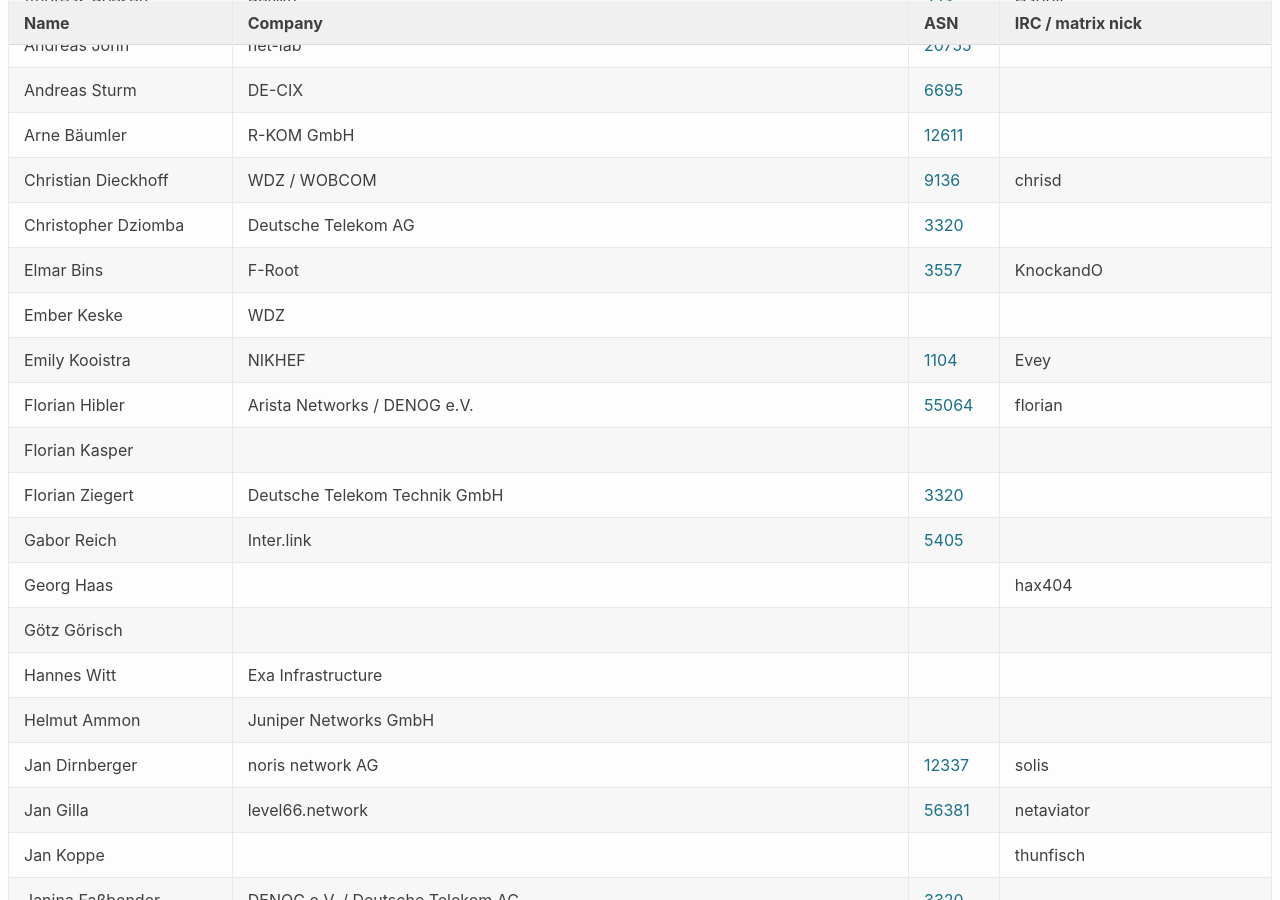
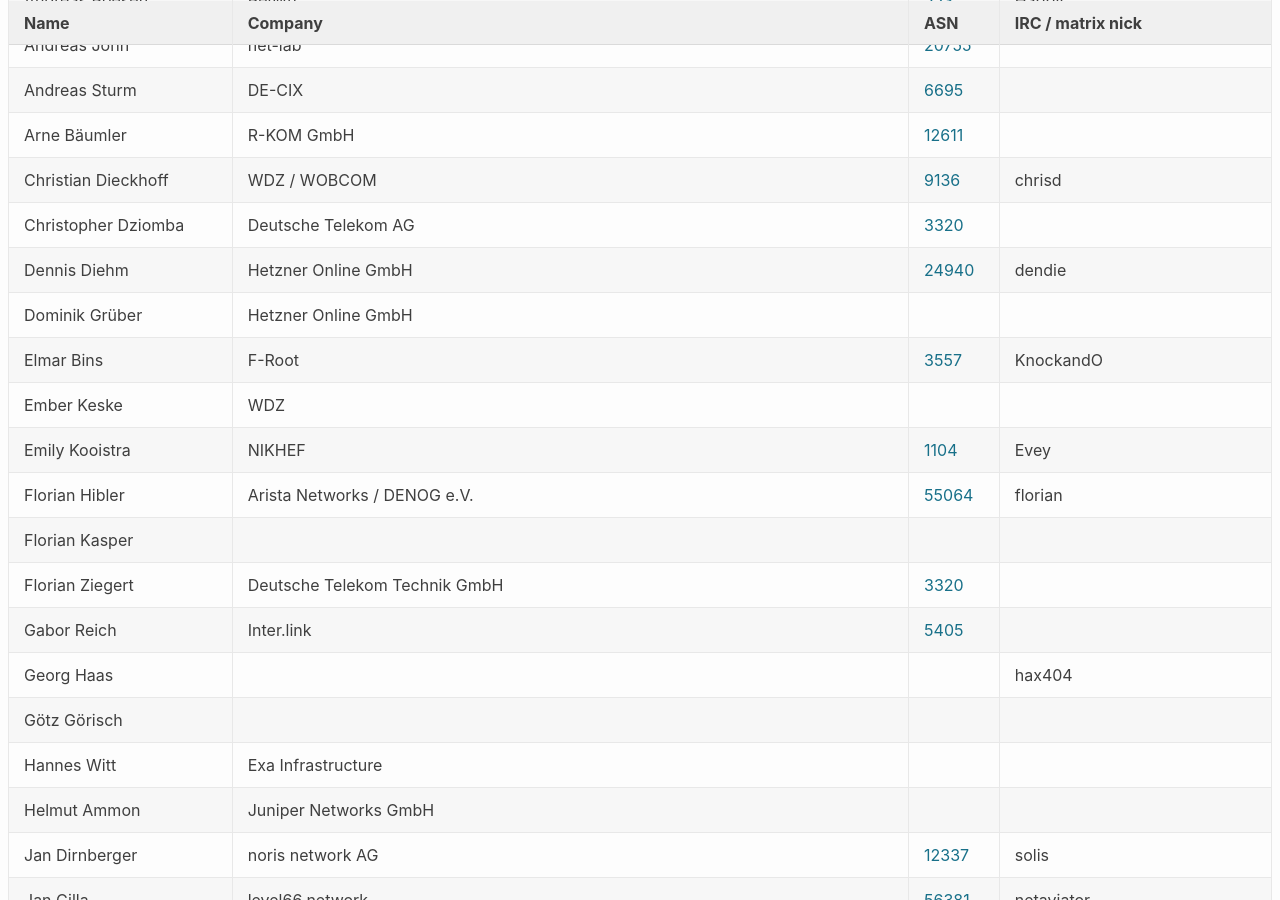
Before and after one commit to denog/pretix-attendeelist, a Jekyll site: the page built from denog17/index.markdown, in a window 1280 px wide and 900 px high, scrolled down 334 px. Built offline with Jekyll 4.4.1, drawn with Linux system fonts in a browser that asks for light colours.

Commit message:
Latest data: Thu May 22 09:11:01 UTC 2025

```diff
--- a/_data/attendees_denog17_onsite.json
+++ b/_data/attendees_denog17_onsite.json
@@ -52,6 +52,18 @@
     "company": "Deutsche Telekom AG",
     "irc": null,
     "asn": "3320"
+  },
+  {
+    "name": "Dennis Diehm",
+    "company": "Hetzner Online GmbH",
+    "irc": "dendie",
+    "asn": "24940"
+  },
+  {
+    "name": "Dominik Grüber",
+    "company": "Hetzner Online GmbH",
+    "irc": null,
+    "asn": null
   },
   {
     "name": "Elmar Bins",
```
